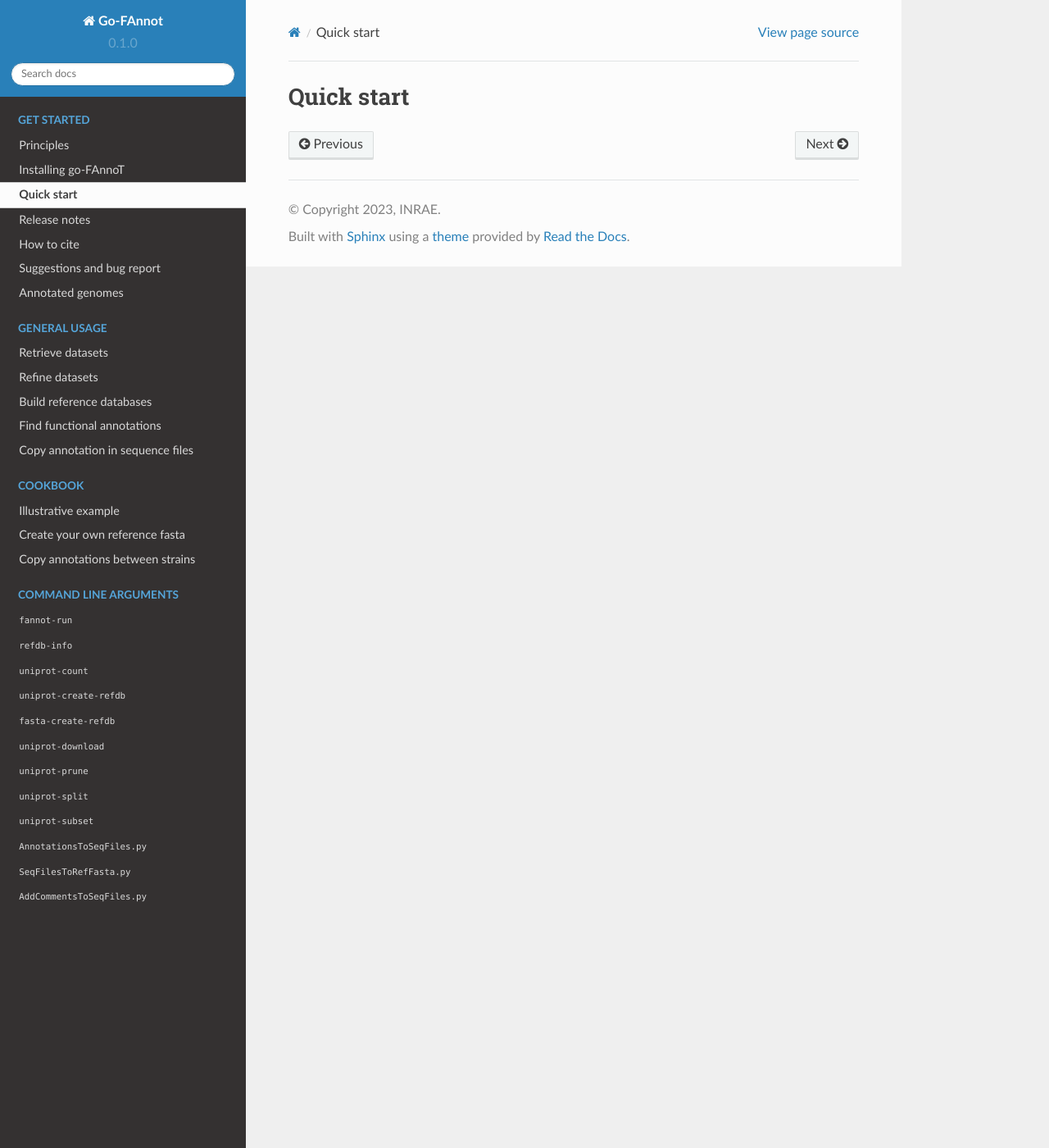
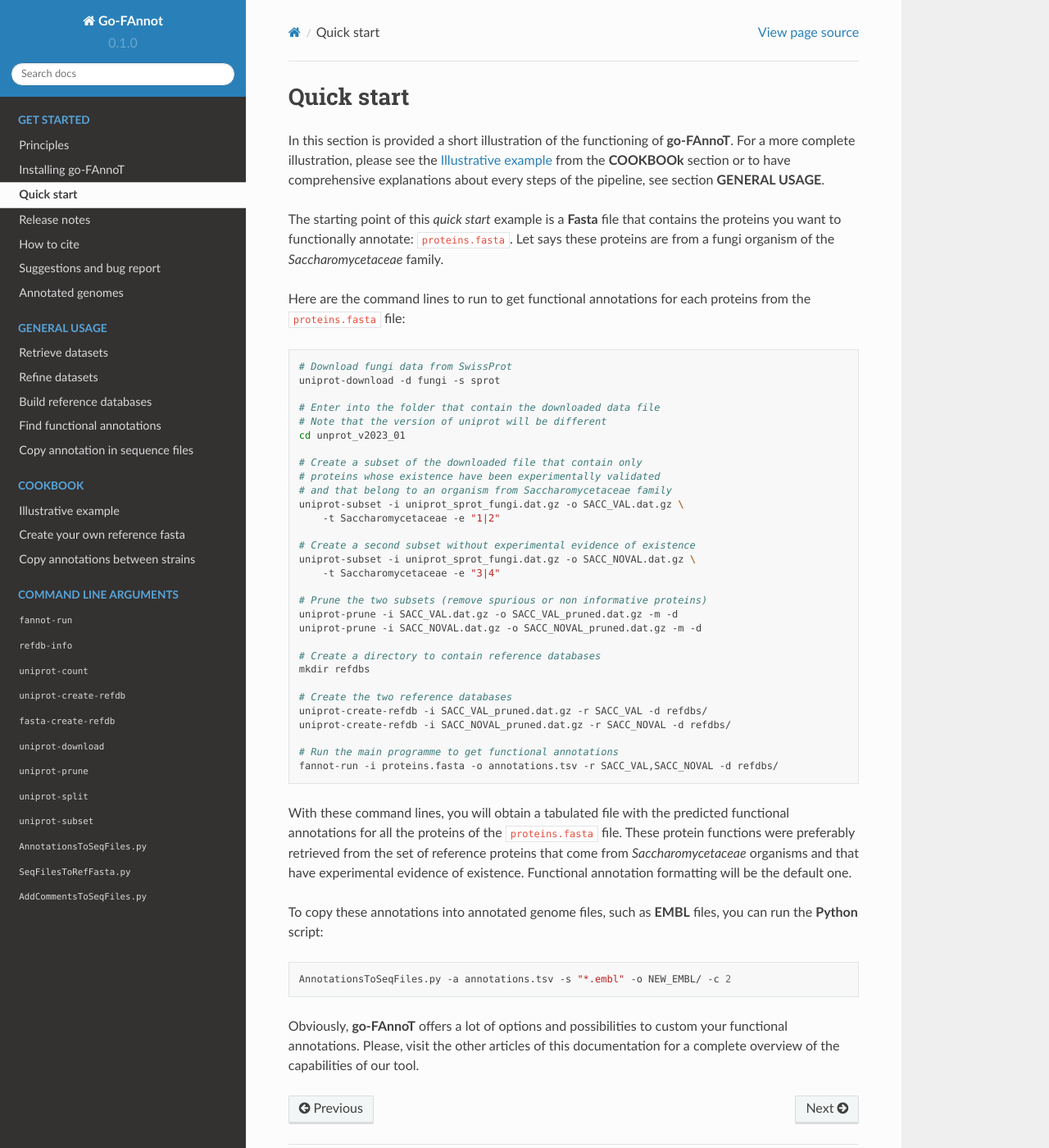
Before and after one commit to hdevillers/go-fannot-documentation, a Sphinx documentation site: the page built from docs/source/get_started/quick_start.rst, in a window 1280 px wide and 1400 px high. Shown: the whole window at 82% size. Built offline with Sphinx 7.4.7 and the Read the Docs theme 2.0.0, drawn with Linux system fonts in a browser that asks for light colours; pages that are not in the unit, such as notebooks, are missing from menus.

Commit message:
Add a quick start section.

```diff
--- a/docs/source/get_started/quick_start.rst
+++ b/docs/source/get_started/quick_start.rst
@@ -1,2 +1,64 @@
 Quick start
 ===========
+
+In this section is provided a short illustration of the functioning of **go-FAnnoT**. For a
+more complete illustration, please see the :ref:`Illustrative example <Illustrative example>`
+from the **COOKBOOk** section or to have comprehensive explanations about
+every steps of the pipeline, see section **GENERAL USAGE**.
+
+The starting point of this *quick start* example is a **Fasta** file that
+contains the proteins you want to functionally annotate: ``proteins.fasta``.
+Let says these proteins are from a fungi organism of the *Saccharomycetaceae* family.
+
+Here are the command lines to run to get functional annotations for each proteins
+from the ``proteins.fasta`` file:
+
+.. code-block:: bash
+
+    # Download fungi data from SwissProt
+    uniprot-download -d fungi -s sprot
+
+    # Enter into the folder that contain the downloaded data file
+    # Note that the version of uniprot will be different
+    cd unprot_v2023_01
+
+    # Create a subset of the downloaded file that contain only
+    # proteins whose existence have been experimentally validated
+    # and that belong to an organism from Saccharomycetaceae family
+    uniprot-subset -i uniprot_sprot_fungi.dat.gz -o SACC_VAL.dat.gz \
+        -t Saccharomycetaceae -e "1|2"
+
+    # Create a second subset without experimental evidence of existence
+    uniprot-subset -i uniprot_sprot_fungi.dat.gz -o SACC_NOVAL.dat.gz \
+        -t Saccharomycetaceae -e "3|4"
+
+    # Prune the two subsets (remove spurious or non informative proteins)
+    uniprot-prune -i SACC_VAL.dat.gz -o SACC_VAL_pruned.dat.gz -m -d
+    uniprot-prune -i SACC_NOVAL.dat.gz -o SACC_NOVAL_pruned.dat.gz -m -d
+
+    # Create a directory to contain reference databases
+    mkdir refdbs
+
+    # Create the two reference databases
+    uniprot-create-refdb -i SACC_VAL_pruned.dat.gz -r SACC_VAL -d refdbs/
+    uniprot-create-refdb -i SACC_NOVAL_pruned.dat.gz -r SACC_NOVAL -d refdbs/
+
+    # Run the main programme to get functional annotations
+    fannot-run -i proteins.fasta -o annotations.tsv -r SACC_VAL,SACC_NOVAL -d refdbs/
+
+With these command lines, you will obtain a tabulated file with the predicted
+functional annotations for all the proteins of the ``proteins.fasta`` file.
+These protein functions were preferably retrieved from the set of reference proteins that
+come from *Saccharomycetaceae* organisms and that have experimental evidence of existence.
+Functional annotation formatting will be the default one.
+
+To copy these annotations into annotated genome files, such as **EMBL** files, you
+can run the **Python** script:
+
+.. code-block:: bash
+
+    AnnotationsToSeqFiles.py -a annotations.tsv -s "*.embl" -o NEW_EMBL/ -c 2
+
+Obviously, **go-FAnnoT** offers a lot of options and possibilities to custom
+your functional annotations. Please, visit the other articles of this
+documentation for a complete overview of the capabilities of our tool.
```
